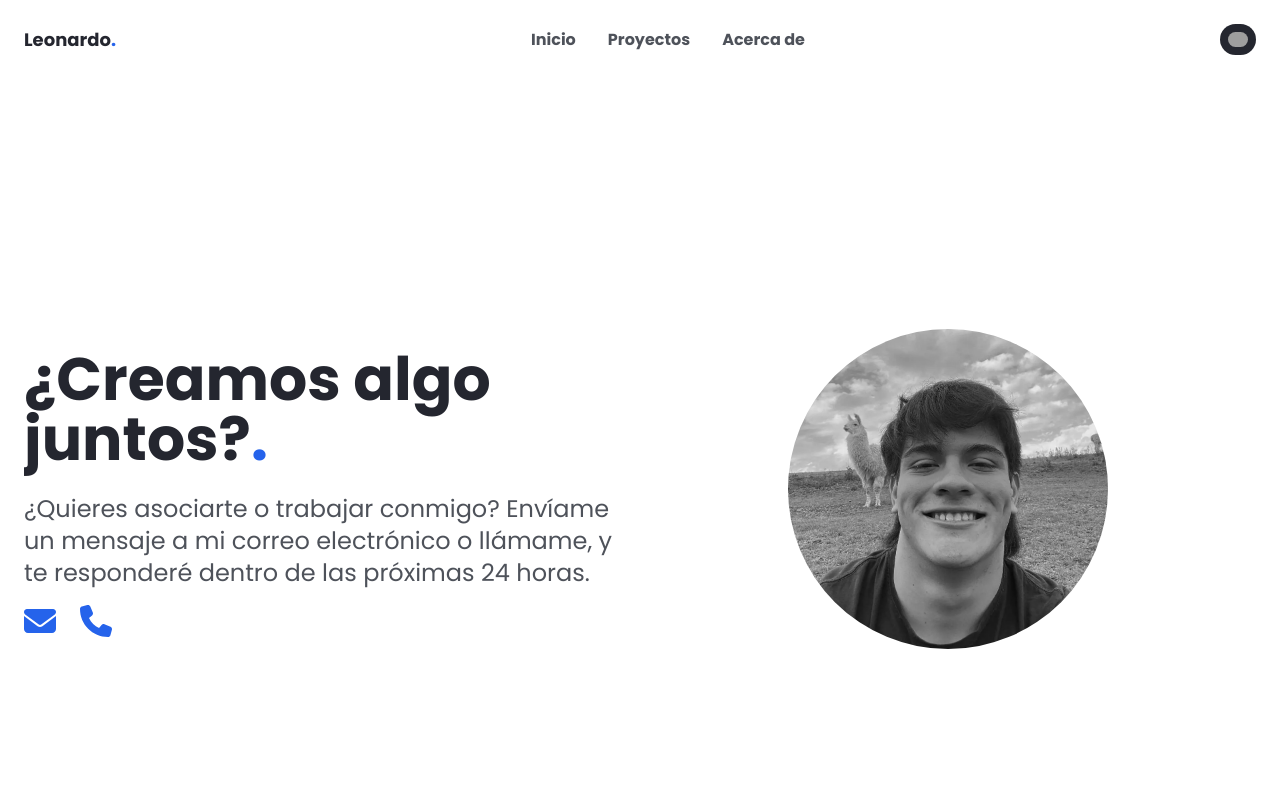
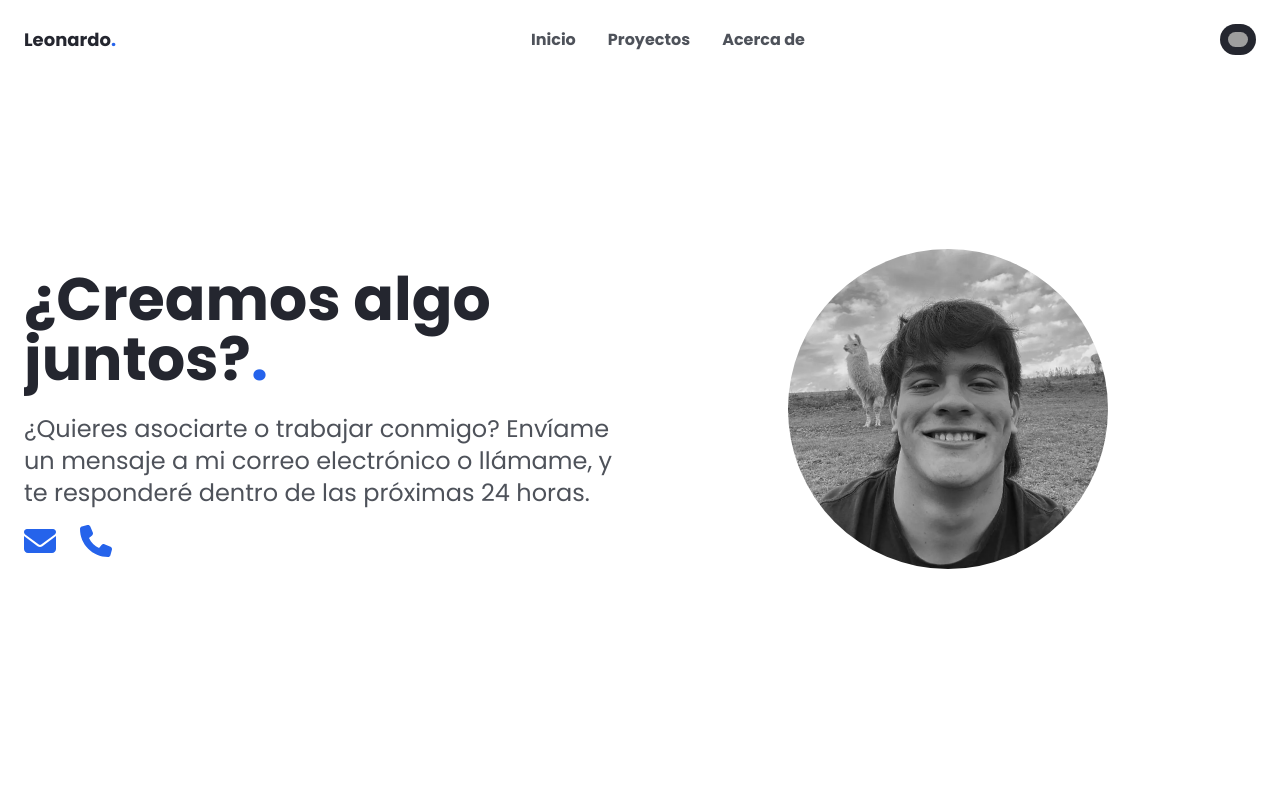
Before and after one commit to Orbitadoo/portfolio, a Next.js app: page /contact in a window 1280 px wide. Shown: the top 787 px of the page. Built offline with nearby package versions, Linux system fonts and the light colour scheme; grey boxes are pictures that could not be loaded.

Commit message:
fix contact

```diff
--- a/src/app/[contact]/page.jsx
+++ b/src/app/[contact]/page.jsx
@@ -3,7 +3,7 @@ import SocialMediaLink from "@/components/SocialMediaLink";
 
 const ContactPage = () => {
   return (
-    <section className="h-[660px] px-6 lg:py-20 flex flex-row justify-center flex-wrap md:grid md:grid-cols-2 items-center align-middle">
+    <section className="h-[660px] px-6 py-8 sm:py-0 flex flex-row justify-center flex-wrap md:grid md:grid-cols-2 items-center align-middle">
       <div className="flex flex-row flex-wrap gap-4">
         <h2 className="text-4xl md:text-6xl py-2 font-extrabold">
           ¿Creamos algo juntos?<span className="text-primary">.</span>
```
